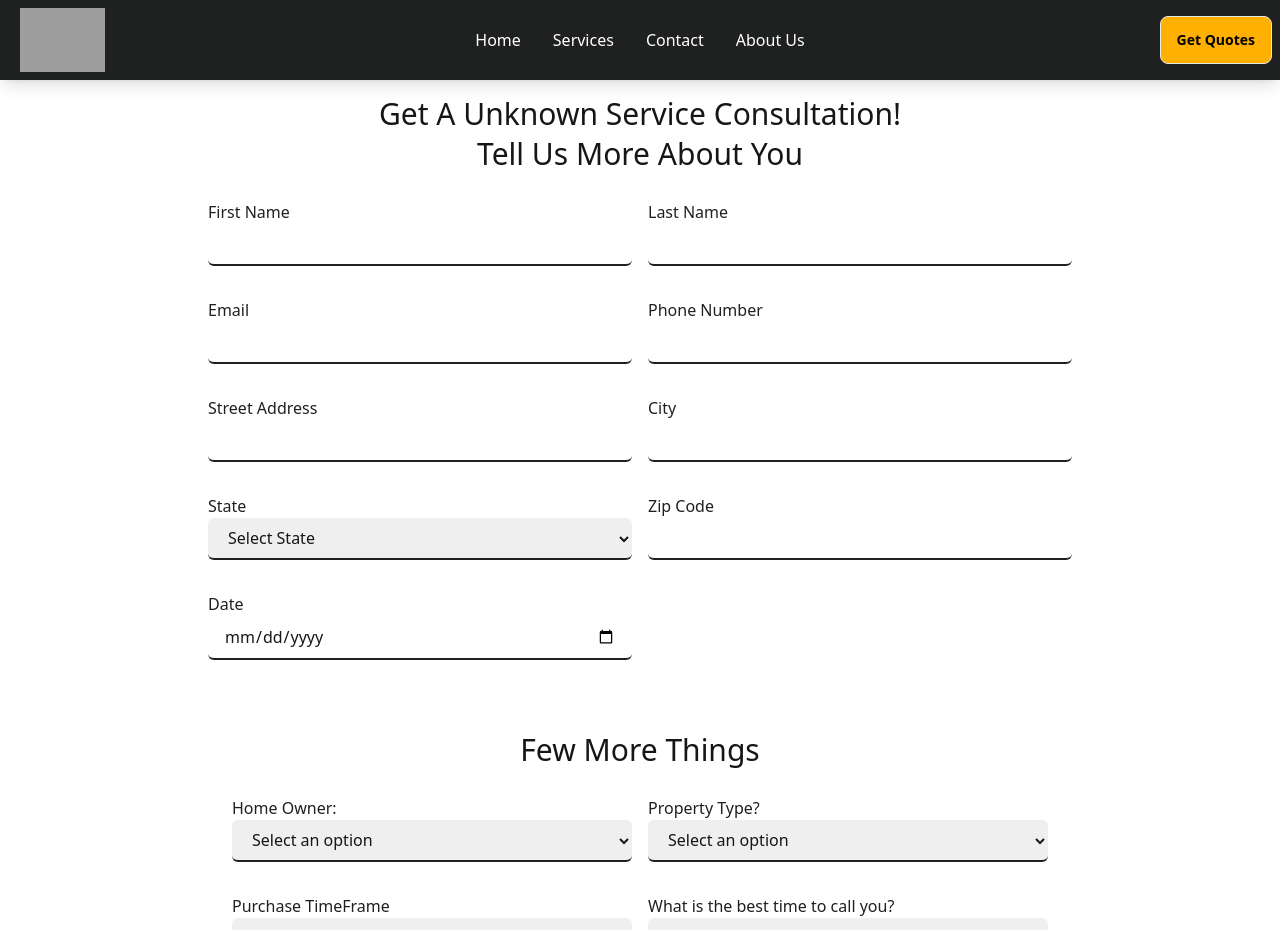
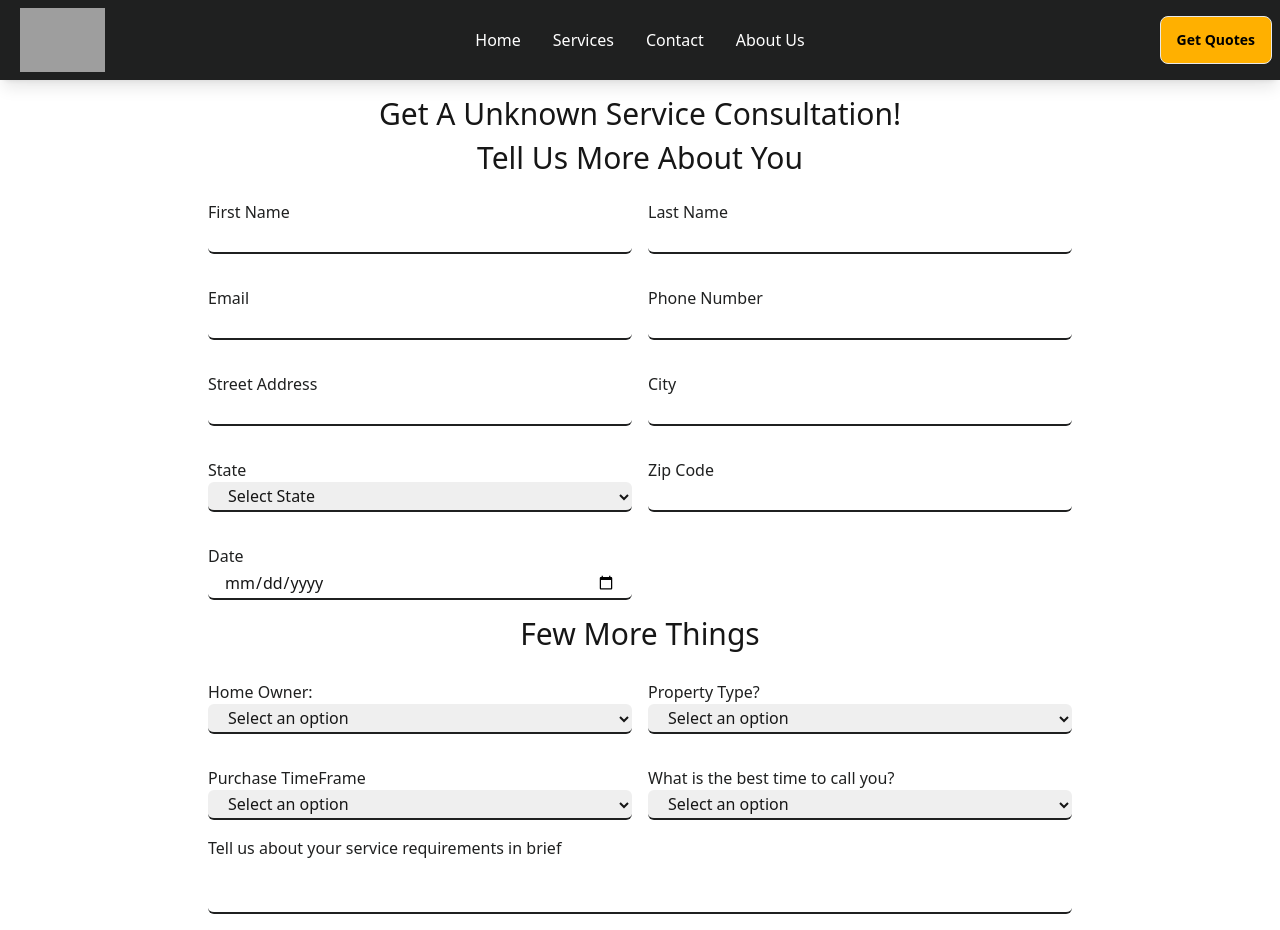
Before and after one commit to dawood7233/Contractors-Quotes, a React (Vite) app: page /services/1 in a window 1280 px wide. Shown: the top 930 px of the page. Built offline with nearby package versions, Linux system fonts and the light colour scheme; grey boxes are pictures that could not be loaded.

Commit message:
some changes in form

```diff
--- a/src/Components/ServiceDetails.jsx
+++ b/src/Components/ServiceDetails.jsx
@@ -80,20 +80,21 @@ const ServiceDetails = () => {
   return (
     <div className="container mx-auto px-6 py-12 pt-24">
       {/* Service Title Section */}
-      <h1 className="text-3xl text-center pb-1">Get A {title} Consultation!</h1>
-      {/* Service Image */}
-      {service?.image && (
-        <div className="text-center">
+      {/* Service Title Section */}
+      <div className="flex items-center justify-center gap-4 pb-2">
+        <h1 className="text-3xl">Get A {title} Consultation!</h1>
+        {/* Service Image */}
+        {service?.image && (
           <img
             src={service.image}
             alt={`${title} service`}
-            className="mx-auto w-32 h-32 object-contain"
+            className="w-20 h-20 object-contain"
           />
-        </div>
-      )}
+        )}
+      </div>
       {/* Service-Specific Inputs */}
       {service?.inputs && (
-        <div className="p-6 max-w-4xl mx-auto mt-2">
+        <div className="max-w-4xl mx-auto mt-2">
           <form>
             <div className="grid grid-cols-1 sm:grid-cols-2 gap-4">
               {service.inputs.map((input, index) => (
@@ -105,7 +106,7 @@ const ServiceDetails = () => {
                     name={input.question}
                     value={formData[input.question] || ""}
                     onChange={handleChange}
-                    className="w-full px-4 py-2 border-b-2 border-[#1f2020] rounded-md focus:outline-none focus:ring focus:primary"
+                    className="w-full px-4 py-0.5 border-b-2 border-[#1f2020] rounded-md focus:outline-none focus:ring focus:primary"
                     required
                   >
                     <option value="">Select an option</option>
@@ -121,7 +122,7 @@ const ServiceDetails = () => {
           </form>
         </div>
       )}
-      <h1 className="text-3xl text-center pb-3">Tell Us More About You</h1>{" "}
+      <h1 className="text-3xl text-center pb-2">Tell Us More About You</h1>{" "}
       {/* Single Page Form */}
       <div className=" p-4 max-w-4xl mx-auto">
         <form onSubmit={handleSubmit}>
@@ -140,7 +141,7 @@ const ServiceDetails = () => {
                 name="firstName"
                 value={formData.firstName}
                 onChange={handleChange}
-                className="w-full px-4 py-2 border-b-2 border-[#1f2020] rounded-md focus:outline-none focus:ring focus:primary"
+                className="w-full px-4 py-0.5 border-b-2 border-[#1f2020] rounded-md focus:outline-none focus:ring focus:primary"
                 required
               />
             </div>
@@ -159,7 +160,7 @@ const ServiceDetails = () => {
                 name="lastName"
                 value={formData.lastName}
                 onChange={handleChange}
-                className="w-full px-4 py-2 border-b-2 border-[#1f2020] rounded-md focus:outline-none focus:ring focus:primary"
+                className="w-full px-4 py-0.5 border-b-2 border-[#1f2020] rounded-md focus:outline-none focus:ring focus:primary"
                 required
               />
             </div>
@@ -178,7 +179,7 @@ const ServiceDetails = () => {
                 name="email"
                 value={formData.email}
                 onChange={handleChange}
-                className="w-full px-4 py-2 border-b-2 border-[#1f2020] rounded-md focus:outline-none focus:ring focus:primary"
+                className="w-full px-4 py-0.5 border-b-2 border-[#1f2020] rounded-md focus:outline-none focus:ring focus:primary"
                 required
               />
             </div>
@@ -197,7 +198,7 @@ const ServiceDetails = () => {
                 name="phone"
                 value={formData.phone}
                 onChange={handleChange}
-                className="w-full px-4 py-2 border-b-2 border-[#1f2020] rounded-md focus:outline-none focus:ring focus:primary"
+                className="w-full px-4 py-0.5 border-b-2 border-[#1f2020] rounded-md focus:outline-none focus:ring focus:primary"
                 required
               />
             </div>
@@ -216,7 +217,7 @@ const ServiceDetails = () => {
                 name="streetAddress"
                 value={formData.streetAddress}
                 onChange={handleChange}
-                className="w-full px-4 py-2 border-b-2 border-[#1f2020] rounded-md focus:outline-none focus:ring focus:primary"
+                className="w-full px-4 py-0.5 border-b-2 border-[#1f2020] rounded-md focus:outline-none focus:ring focus:primary"
                 required
               />
             </div>
@@ -235,7 +236,7 @@ const ServiceDetails = () => {
                 name="city"
                 value={formData.city}
                 onChange={handleChange}
-                className="w-full px-4 py-2 border-b-2 border-[#1f2020] rounded-md focus:outline-none focus:ring focus:primary"
+                className="w-full px-4 py-0.5 border-b-2 border-[#1f2020] rounded-md focus:outline-none focus:ring focus:primary"
                 required
               />
             </div>
@@ -253,7 +254,7 @@ const ServiceDetails = () => {
                 name="state"
                 value={formData.state}
                 onChange={handleChange}
-                className="w-full px-4 py-2 border-b-2 border-[#1f2020] rounded-md focus:outline-none focus:ring focus:primary"
+                className="w-full px-4 py-0.5 border-b-2 border-[#1f2020] rounded-md focus:outline-none focus:ring focus:primary"
                 required
               >
                 <option value="">Select State</option>
@@ -324,7 +325,7 @@ const ServiceDetails = () => {
                 name="zipCode"
                 value={formData.zipCode}
                 onChange={handleChange}
-                className="w-full px-4 py-2 border-b-2 border-[#1f2020] rounded-md focus:outline-none focus:ring focus:primary"
+                className="w-full px-4 py-0.5 border-b-2 border-[#1f2020] rounded-md focus:outline-none focus:ring focus:primary"
                 required
               />
             </div>
@@ -343,12 +344,12 @@ const ServiceDetails = () => {
                 name="date"
                 value={formData.date}
                 onChange={handleChange}
-                className="w-full px-4 py-2 border-b-2 border-[#1f2020] rounded-md focus:outline-none focus:ring focus:primary"
+                className="w-full px-4 py-0.5 border-b-2 border-[#1f2020] rounded-md focus:outline-none focus:ring focus:primary"
                 required
               />
             </div>
           </div>
-          <div className="p-6 max-w-5xl mx-auto mt-8">
+          <div className=" max-w-5xl mx-auto">
             <h1 className="text-3xl text-center mb-7">Few More Things</h1>
 
             {/* Wrapper for responsive two-column layout */}
@@ -365,7 +366,7 @@ const ServiceDetails = () => {
                   name="HomeOwner"
                   value={formData["HomeOwner"]}
                   onChange={handleChange}
-                  className="w-full px-4 py-2 border-b-2 border-[#1f2020] rounded-md focus:outline-none focus:ring focus:primary"
+                  className="w-full px-4 py-0.5 border-b-2 border-[#1f2020] rounded-md focus:outline-none focus:ring focus:primary"
                   required
                 >
                   <option value="">Select an option</option>
@@ -386,7 +387,7 @@ const ServiceDetails = () => {
                   name="PropertyType"
                   value={formData["PropertyType"]}
                   onChange={handleChange}
-                  className="w-full px-4 py-2 border-b-2 border-[#1f2020] rounded-md focus:outline-none focus:ring focus:primary"
+                  className="w-full px-4 py-0.5 border-b-2 border-[#1f2020] rounded-md focus:outline-none focus:ring focus:primary"
                   required
                 >
                   <option value="">Select an option</option>
@@ -408,7 +409,7 @@ const ServiceDetails = () => {
                   name="PurchaseTimeFrame"
                   value={formData["PurchaseTimeFrame"]}
                   onChange={handleChange}
-                  className="w-full px-4 py-2 border-b-2 border-[#1f2020] rounded-md focus:outline-none focus:ring focus:primary"
+                  className="w-full px-4 py-0.5 border-b-2 border-[#1f2020] rounded-md focus:outline-none focus:ring focus:primary"
                   required
                 >
                   <option value="">Select an option</option>
@@ -432,7 +433,7 @@ const ServiceDetails = () => {
                   name="BestTimeToCall"
                   value={formData["BestTimeToCall"]}
                   onChange={handleChange}
-                  className="w-full px-4 py-2 border-b-2 border-[#1f2020] rounded-md focus:outline-none focus:ring focus:primary"
+                  className="w-full px-4 py-0.5 border-b-2 border-[#1f2020] rounded-md focus:outline-none focus:ring focus:primary"
                   required
                 >
                   <option value="">Select an option</option>
@@ -456,8 +457,8 @@ const ServiceDetails = () => {
                 name="Brief data about requirements"
                 value={formData["Brief data about requirements"]}
                 onChange={handleChange}
-                className="w-full px-4 py-2 border-b-2 border-[#1f2020] rounded-md focus:outline-none focus:ring focus:primary resize-none"
-                rows="4"
+                className="w-full px-4 py-0.5 border-b-2 border-[#1f2020] rounded-md focus:outline-none focus:ring focus:primary resize-none"
+                rows="2"
                 required
               />
             </div>
```
Also changed, not shown: src/Pages/HomePage.jsx (indentation only).
